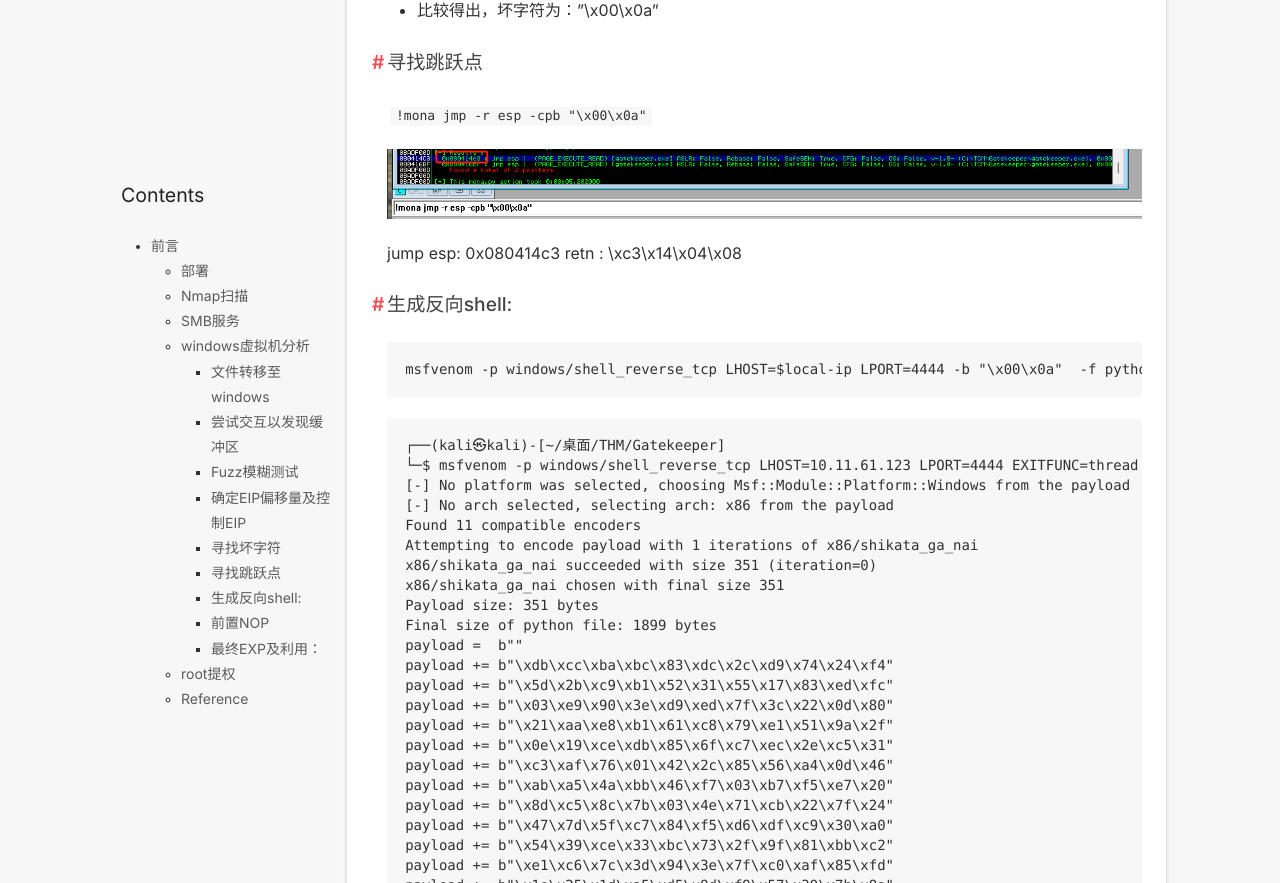
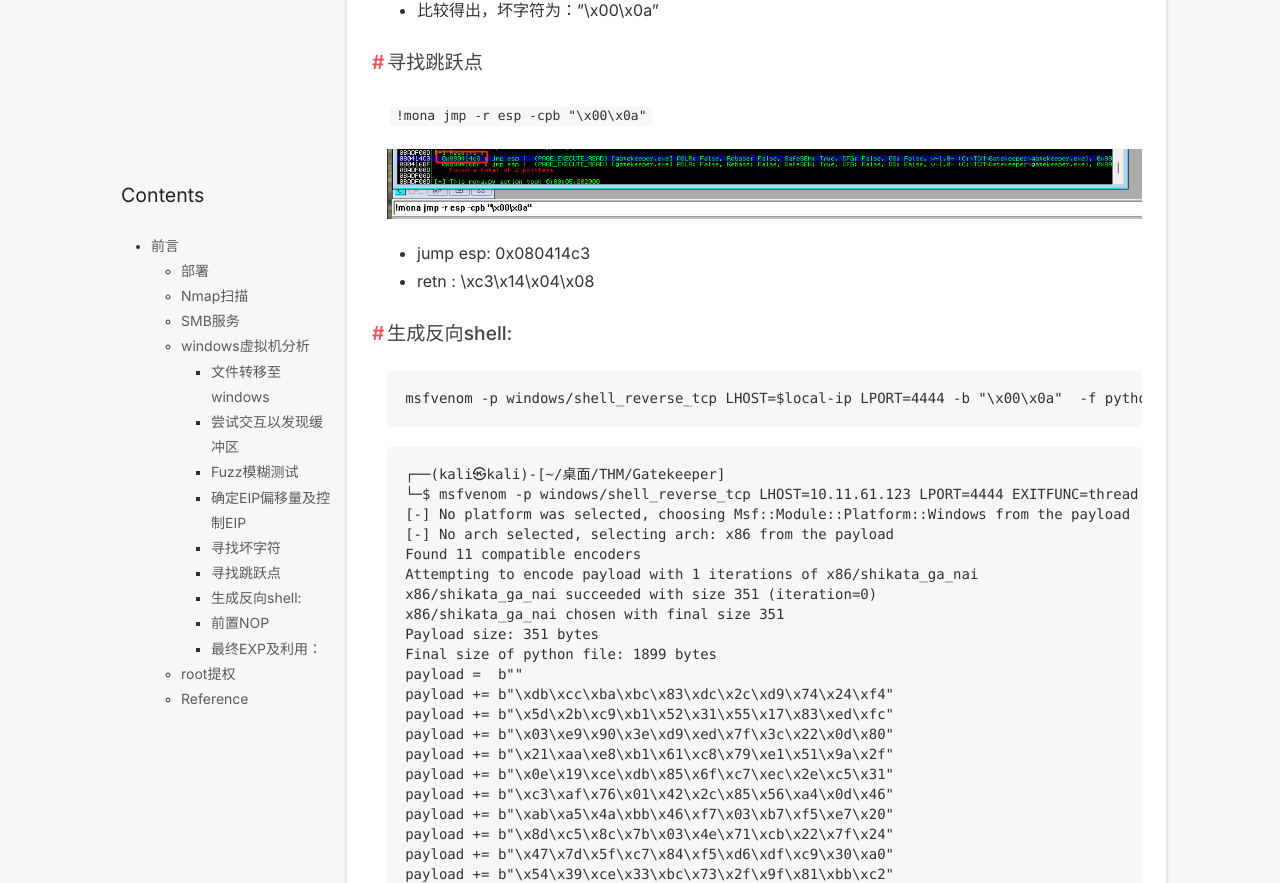
Before and after one commit to JWlovelearning/JWlovelearning.github.io, a Jekyll site: the page built from _posts/2023-12-24-post.md, in a window 1280 px wide and 900 px high, scrolled down 11143 px, cut to the strip 17-900 px from the top of the window. Built offline with Jekyll 4.4.1, drawn with Linux system fonts in a browser that asks for light colours; nearby versions of some CDN libraries; comment, search, counter and statistics services are not loaded; some of the changed text lies outside the part shown.

```diff
--- a/_posts/2023-12-24-post.md
+++ b/_posts/2023-12-24-post.md
@@ -373,8 +373,8 @@ Done!
 
 ![Alt text](/style/image/image-501.png)
 
-jump esp: 0x080414c3
-retn : \xc3\x14\x04\x08
++ jump esp: 0x080414c3
++ retn : \xc3\x14\x04\x08
 
 ### 生成反向shell:
 
```
Also changed, not shown: other parts of _posts/2023-12-24-post.md (+2 -2 lines).
